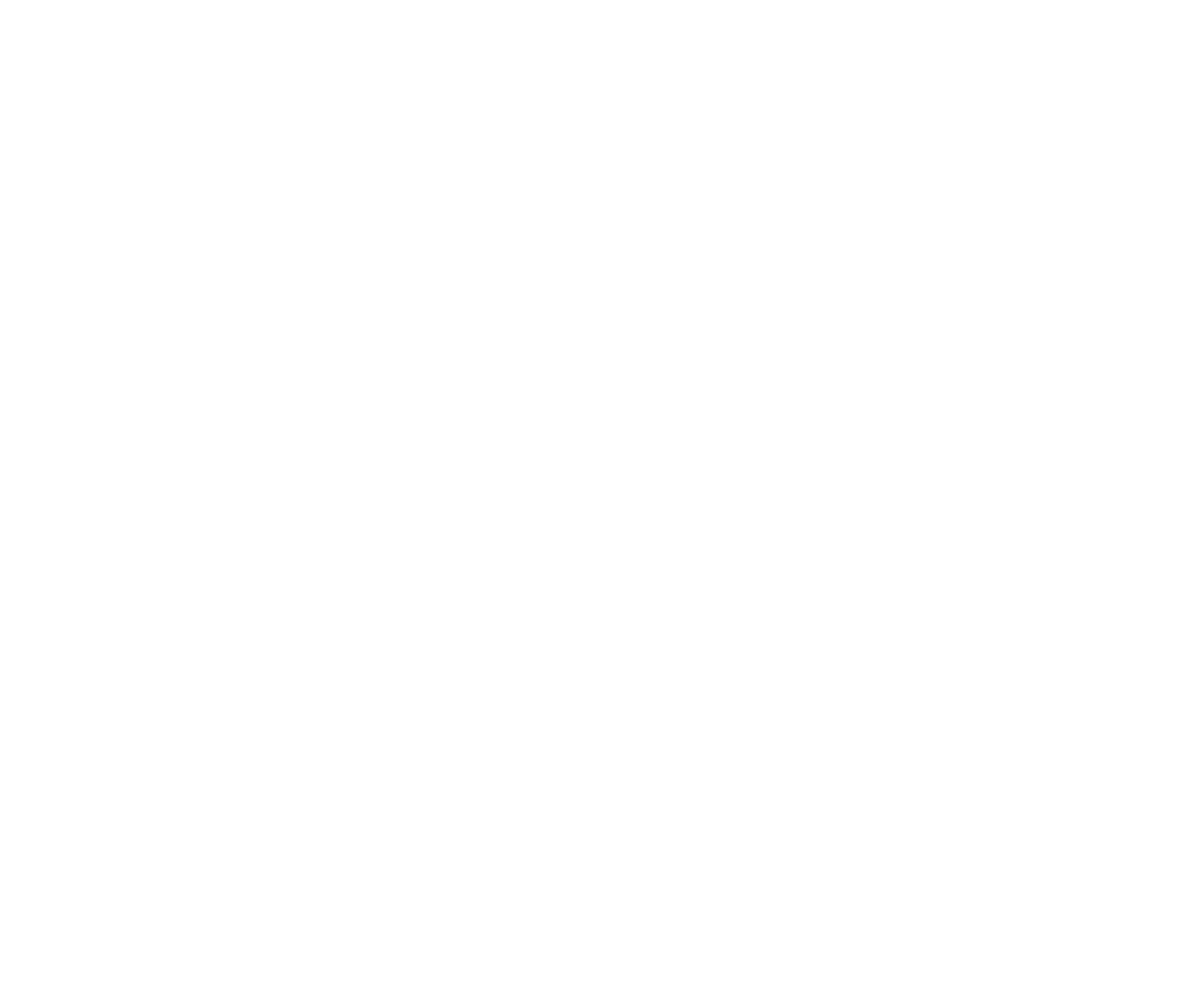
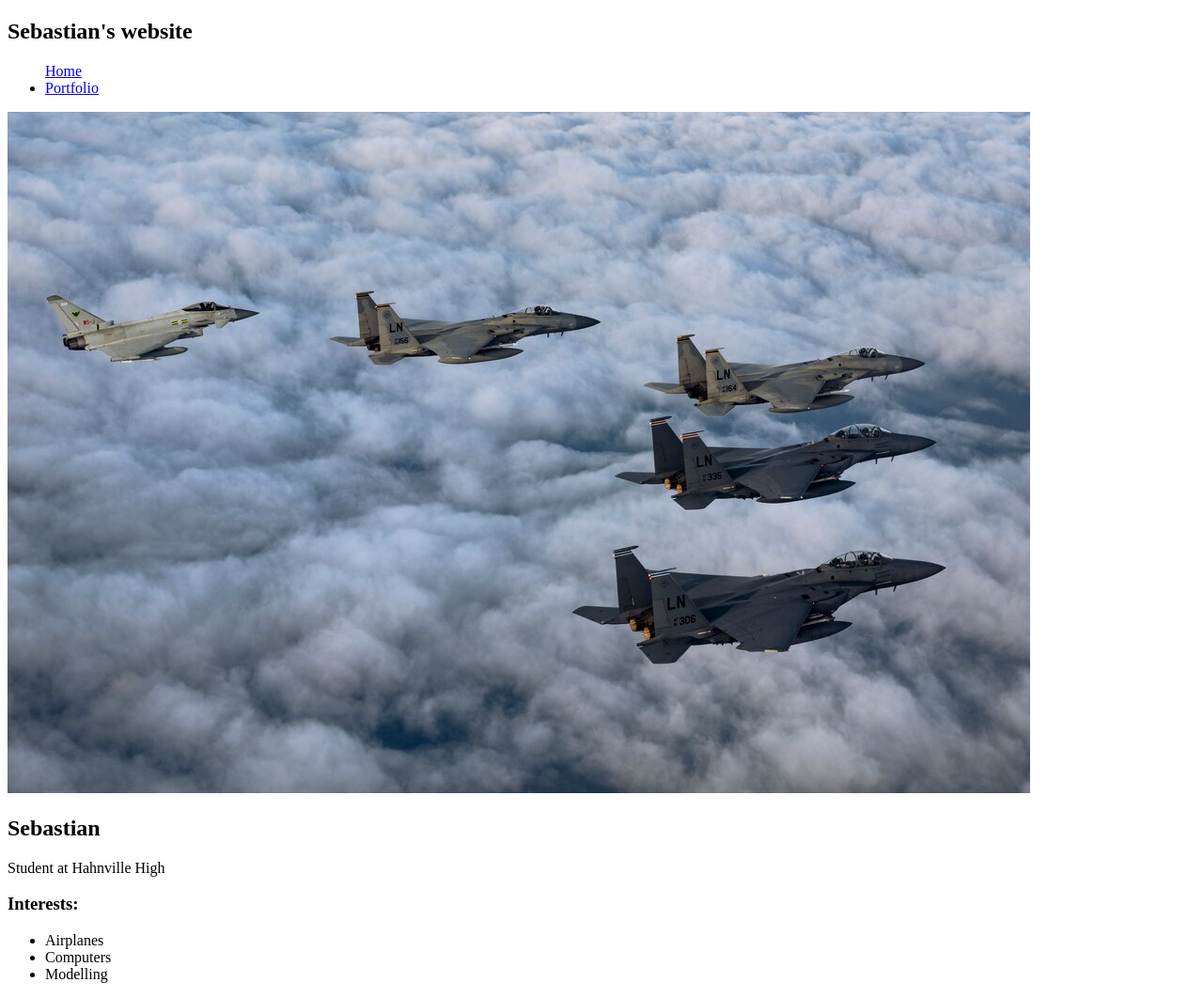
Before and after one commit to Sebastian0426/sebastian0426.github.io, a plain HTML site: page index.html in a window 1280 px wide. Shown: the whole page at 94% size. Before the commit the page ends 800 px from the top, so only its background shows below. Drawn offline with Linux system fonts and the light colour scheme.

Commit message:
commit 8/19

```diff
--- a/index.html
+++ b/index.html
@@ -1,13 +1,46 @@
 <!DOCTYPE html>
 <html>
   <head>
-    <title>CHANGE ME</title>
+    <title>The Generous One</title>
   </head>
 
   <body>
     <!-- All content goes here -->
     <div id="all-contents">
-
+      <nav>
+        <h1>Sebastian's website</h1>
+        <ul id="nav-ul>
+          <li class="nav-li">
+            <a href="index.html">Home</a>
+          </li>
+          <li class="nav-li">
+            <a href="portfolio.html">Portfolio</a>
+          </li>
+        </ul>
+      </nav>
+      <main>
+        <div class="sidebar">
+          <img class="sidebar-img" src="images/F15.png">
+        </div>
+        <div class="content">
+          <h2>Sebastian</h2>
+          <p>Student at Hahnville High</p>
+          <div id="interests">
+            <h3>Interests:</h3>
+            <ul>
+              <li>
+                Airplanes
+              </li>
+              <li>
+                Computers
+              </li>
+              <li>
+                Modelling
+              </li>
+            </ul>
+          </div>
+        </div>
+      </main>
     </div>
   </body>
 </html>
```
Also changed, not shown: images/F15.png (added).
